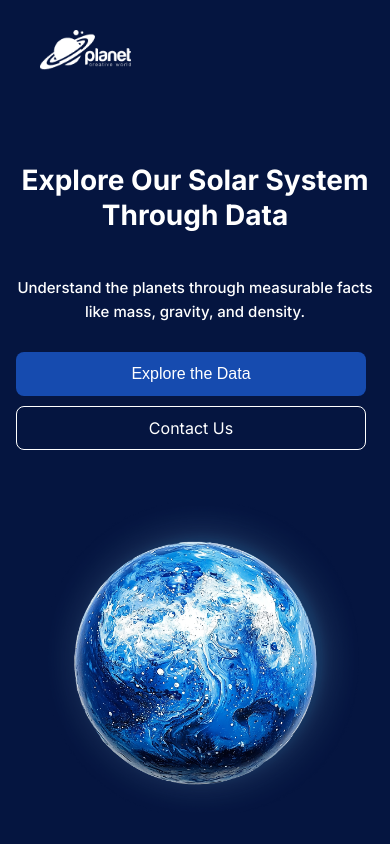
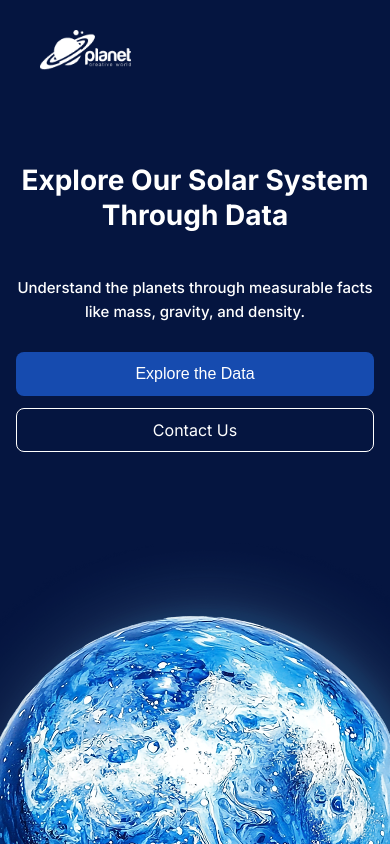
Before and after one commit to DebbyIfy/my-tsa-capstone-project, a React (Vite) app: page / in a window 390 px wide. Shown: the top 844 px of the page. Built offline with nearby package versions, Linux system fonts and the light colour scheme.

Commit message:
mobile hero refinements

```diff
--- a/src/style.css
+++ b/src/style.css
@@ -698,7 +698,31 @@ footer > * {
 
   .hero-section {
     flex-direction: column;
-    gap: 24px;
+    gap: 32px;
+    text-align: center;
+    align-items: center;
+  }
+
+  .hero-section > div {
+    align-items: center;
+    text-align: center;
+  }
+
+  .hero-cta {
+    flex-direction: column;
+    width: 100%;
+    max-width: none;
+    gap: 12px;
+  }
+
+  .primary-button,
+  .secondary-button {
+    width: 100%;
+  }
+
+  .planet {
+    max-width: 300px;
+    margin-top: 20px;
   }
 
   .hero-cta {
```
